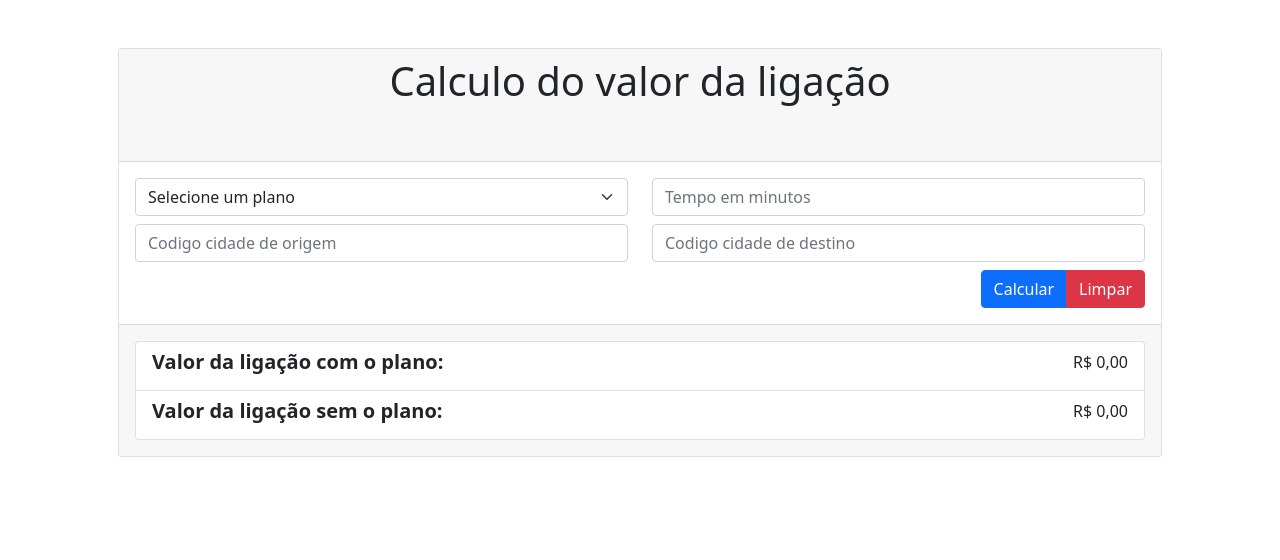
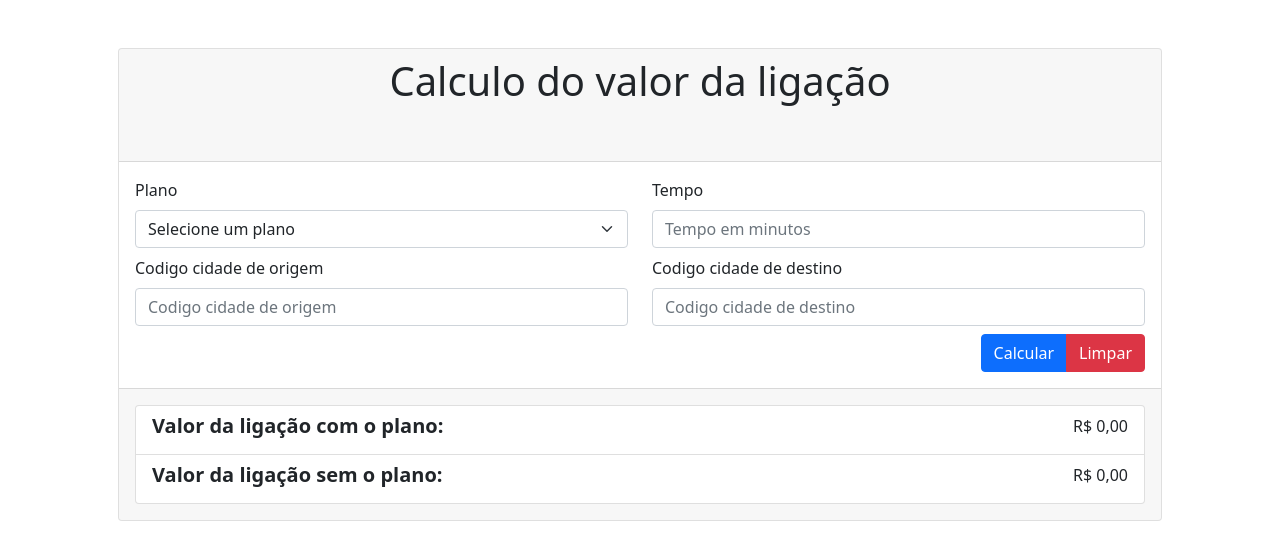
Before and after one commit to otaviohenrique1/fale_mais_app, a React (Create React App) app: page / in a window 1280 px wide. Shown: the top 560 px of the page. Built offline with nearby package versions, Linux system fonts and the light colour scheme.

Commit message:
Commit 15 dos arquivos

```diff
--- a/src/components/FormComponent/index.tsx
+++ b/src/components/FormComponent/index.tsx
@@ -1,5 +1,5 @@
 import { Form, Formik, FormikHelpers } from "formik";
-import { Button, ButtonGroup, Col, Row } from "reactstrap";
+import { Button, ButtonGroup, CardBody, Col, Row } from "reactstrap";
 import { SelectInput } from "../SelectInput";
 import { TextInput } from "../TextInput";
 import * as Yup from "yup";
@@ -40,6 +40,7 @@ interface FormComponentProps {
 
 export function FormComponent(props: FormComponentProps) {
   return (
+    <CardBody>
       <Formik
         initialValues={initialValues}
         validationSchema={validationSchema}
@@ -49,12 +50,14 @@ export function FormComponent(props: FormComponentProps) {
           <Form>
             <Row>
               <SelectInput
+                label="Plano"
                 name="plan"
                 id="plan"
                 errors={errors.plan}
                 touched={touched.plan}
               />
               <TextInput
+                label="Tempo"
                 type="number"
                 name="time"
                 id="time"
@@ -64,6 +67,7 @@ export function FormComponent(props: FormComponentProps) {
                 touched={touched.time}
               />
               <TextInput
+                label="Codigo cidade de origem"
                 type="text"
                 name="origin"
                 id="origin"
@@ -73,6 +77,7 @@ export function FormComponent(props: FormComponentProps) {
                 touched={touched.origin}
               />
               <TextInput
+                label="Codigo cidade de destino"
                 type="text"
                 name="destination"
                 id="destination"
@@ -102,5 +107,6 @@ export function FormComponent(props: FormComponentProps) {
           </Form>
         )}
       </Formik>
+    </CardBody>
   );
 }
--- a/src/components/SelectInput/index.tsx
+++ b/src/components/SelectInput/index.tsx
@@ -1,5 +1,5 @@
 import { Field } from "formik";
-import { Alert, Col } from "reactstrap";
+import { Alert, Col, Label } from "reactstrap";
 import { plansList } from "../../utils/plans";
 
 interface SelectInputProps {
@@ -7,11 +7,13 @@ interface SelectInputProps {
   id: string;
   errors: any;
   touched: any;
+  label: string;
 }
 
 export function SelectInput(props: SelectInputProps) {
   return (
     <Col md={6} className="mb-2 d-flex flex-column">
+      <Label className="form-label" htmlFor={props.id}>{props.label}</Label>
       <Field
         className="form-select"
         name={props.name}
--- a/src/components/TextInput/index.tsx
+++ b/src/components/TextInput/index.tsx
@@ -1,5 +1,5 @@
 import { Field } from "formik";
-import { Alert, Col } from "reactstrap";
+import { Alert, Col, Label } from "reactstrap";
 
 interface TextInputProps {
   type: "number" | "text";
@@ -9,11 +9,13 @@ interface TextInputProps {
   placeholder: string;
   errors: any;
   touched: any;
+  label: string;
 }
 
 export function TextInput(props: TextInputProps) {
   return (
     <Col md={6} className="mb-2 d-flex flex-column">
+      <Label className="form-label" htmlFor={props.id}>{props.label}</Label>
       <Field
         className="form-control"
         type={props.type}
--- a/src/pages/HomePage/index.tsx
+++ b/src/pages/HomePage/index.tsx
@@ -1,5 +1,5 @@
 import { useState } from "react";
-import { Container, ListGroup, Card, CardBody, CardHeader, CardFooter } from "reactstrap";
+import { Container, ListGroup, Card, CardHeader, CardFooter } from "reactstrap";
 import { calculateValueWithoutPlan, calculateValueWithPlan } from "../../utils/plans";
 import { FormikHelpers } from "formik";
 import { ListItem } from "../../components/ListItem";
@@ -30,9 +30,7 @@ export function HomePage() {
         <CardHeader>
           <h1 className="w-100 mb-5 text-center">Calculo do valor da ligação</h1>
         </CardHeader>
-        <CardBody>
-          <FormComponent onSubmit={onSubmit} onReset={onReset} />
-        </CardBody>
+        <FormComponent onSubmit={onSubmit} onReset={onReset} />
         <CardFooter className="p-3">
           <ListGroup>
             <ListItem label="Valor da ligação com o plano:" value={valueWithoutPlan} />
```
Also changed, not shown: 1 other file (tests, documents, lock files or other folders). Lines whose indentation alone changed are shown as unchanged.
